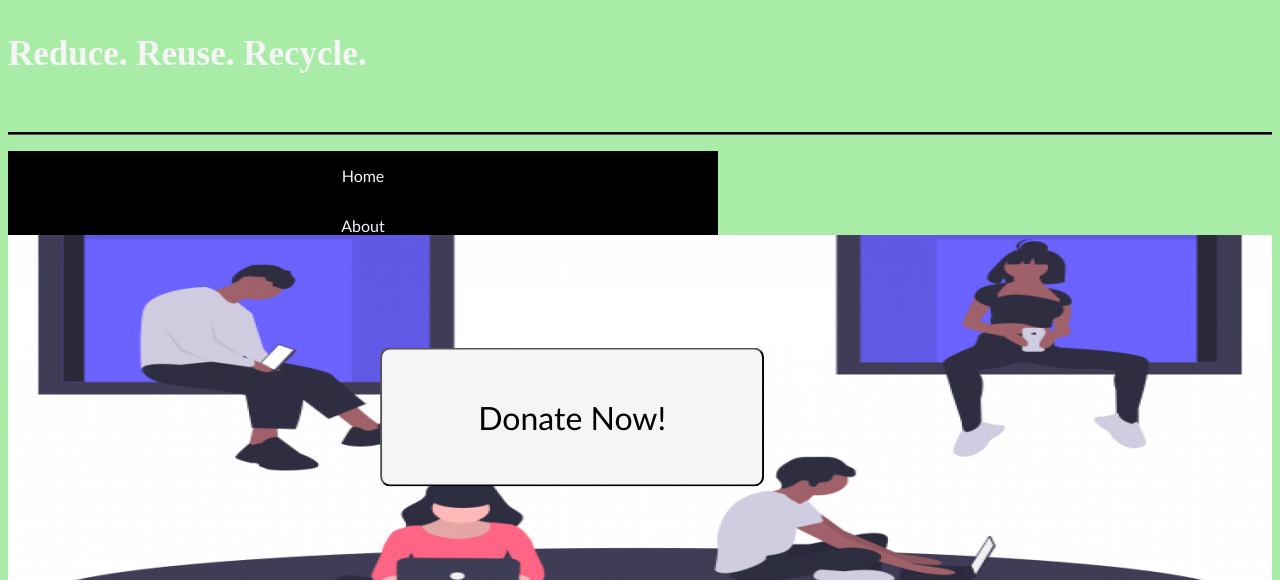
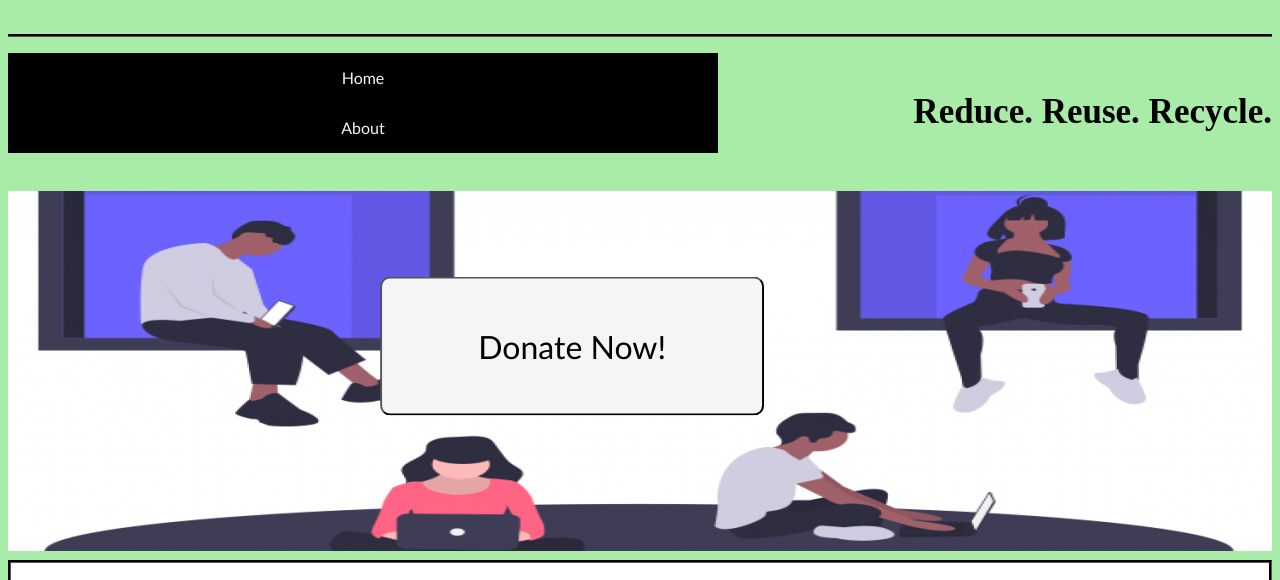
Before and after one commit to chasecoll/mi349_final, a plain HTML site: page index.html in a window 1280 px wide. Shown: the part 220-800 px from the top of the page. Drawn offline with Linux system fonts and the light colour scheme.

Commit message:
Add files via upload

```diff
--- a/style.css
+++ b/style.css
@@ -4,6 +4,12 @@ html{
 
 header{
     border-bottom: groove black;
+}
+
+.headdiv h5{
+    float: right;
+    font-family: cursive thin;
+    font-size: 35px;
 }
 
 .headdiv h1{
@@ -109,10 +115,3 @@ h4{
     font-size: 35px;
     border-bottom: groove black;
 }
-
-h5{
-    font-size: 35px;
-    font-family: cursive thin;
-    color: whitesmoke;
-
-}
```
